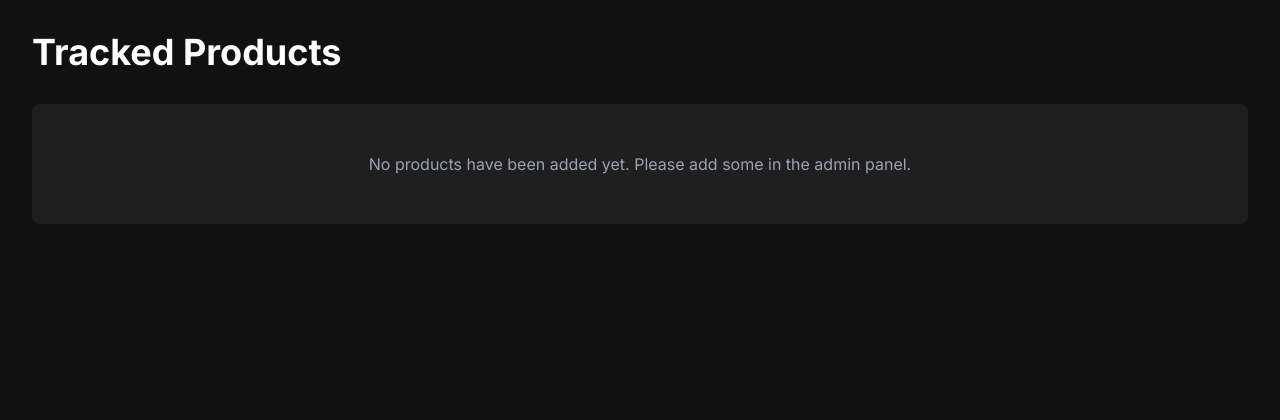
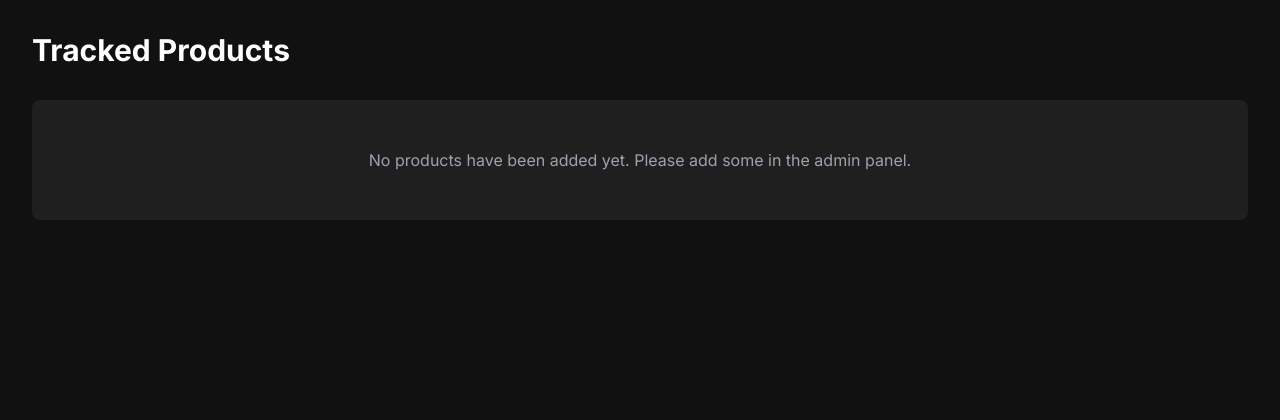
Before and after one commit to nandan017/tracebloc_project, a Django app: page / in a window 1280 px wide. Shown: the part 61-481 px from the top of the page. Run offline with Django 5.2, Linux system fonts and the light colour scheme; data that the repository does not hold is empty; parts of the project's set-up code (start-up, migrations or seed data) failed here and were passed over; some libraries are stand-ins or nearby versions.

Commit message:
Update product_list.html

```diff
--- a/tracker/templates/tracker/product_list.html
+++ b/tracker/templates/tracker/product_list.html
@@ -4,7 +4,7 @@
 
 {% block content %}
 <div class="flex justify-between items-center mb-8">
-    <h1 class="text-3xl md:text-4xl font-bold text-white">Tracked Products</h1>
+    <h1 class="text-3xl md:text-3xl font-bold text-white">Tracked Products</h1>
     {% if user.is_authenticated and not is_customer %}
         <a href="{% url 'create_product' %}" class="bg-accent hover:bg-accent-hover text-white font-bold py-2 px-4 rounded-lg transition-colors">
             + Register New Product
```
